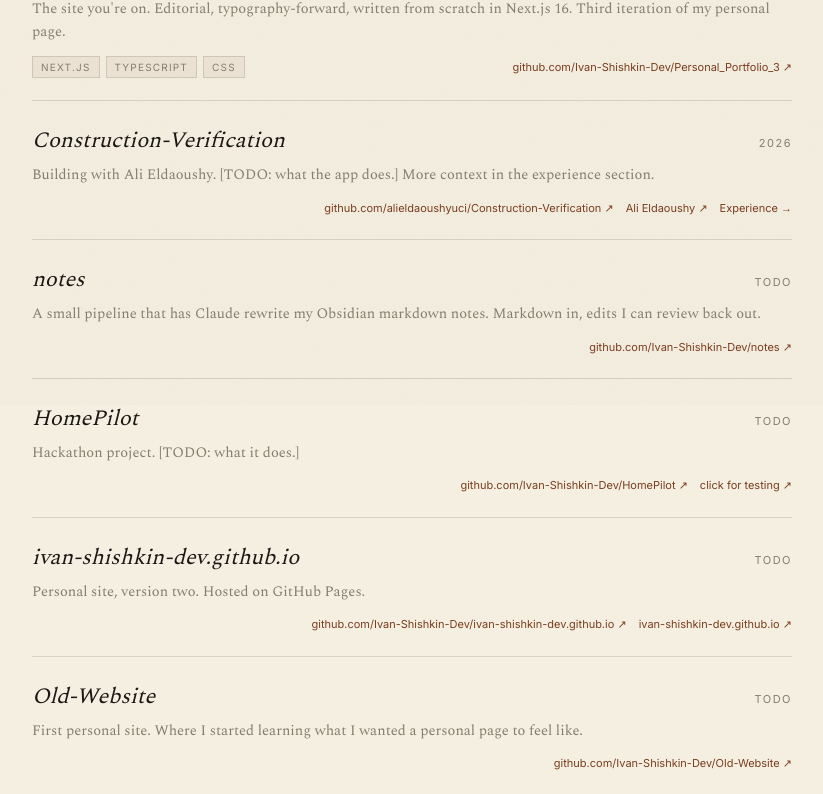
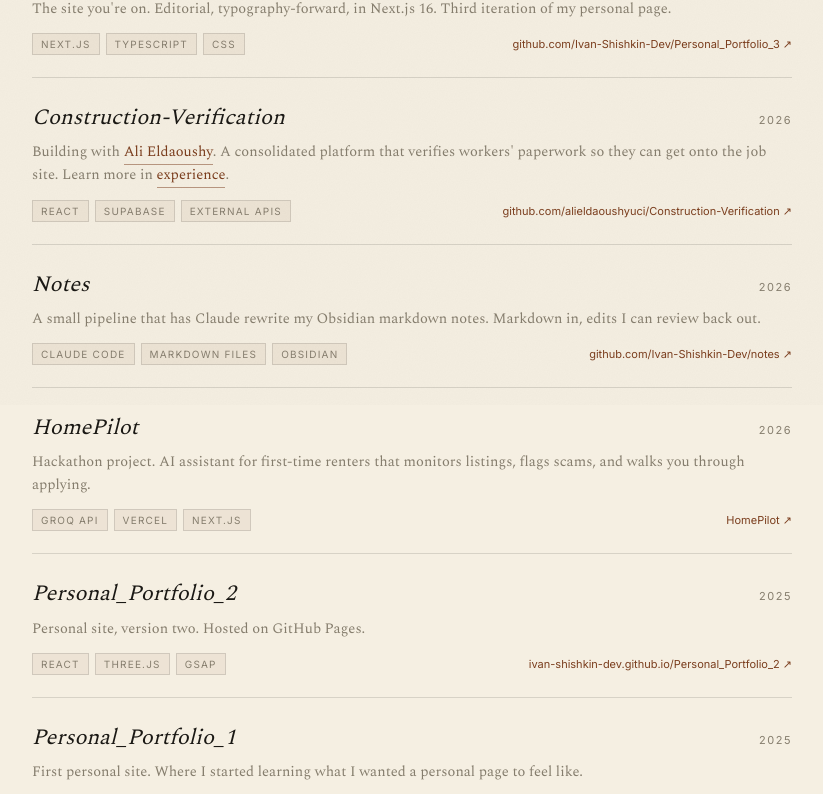
Before and after one commit to Ivan-Shishkin-Dev/Personal_Portfolio_3, a Next.js app: page /projects in a window 1280 px wide. Shown: the part 395-1189 px from the top of the page, without its empty margins (228-1051 px from the left). Built offline with nearby package versions, Linux system fonts and the light colour scheme.

Commit message:
Projects pass: real entries with confirmed years and tags, simpler subsection eyebrow

```diff
--- a/app/projects/page.tsx
+++ b/app/projects/page.tsx
@@ -5,7 +5,7 @@
 
 export const metadata: Metadata = {
   title: "Projects",
-  description: "Things I've built — class, club, and side.",
+  description: "Things I've built.",
 };
 
 export default function ProjectsPage() {
@@ -18,7 +18,7 @@
               <h3>{p.title}</h3>
               <span className="year">{p.year}</span>
             </div>
-            <div className="blurb">{p.blurb}</div>
+            <p className="blurb">{p.blurb}</p>
             <div className="meta-row">
               <div className="tags">
                 {p.tags.map((t) => (
--- a/content/projects.ts
+++ /dev/null
@@ -1,104 +0,0 @@
-export type Project = {
-  title: string;
-  blurb: string;
-  tags: string[];
-  links: { label: string; href: string }[];
-  year: string;
-};
-
-export const projects: Project[] = [
-  {
-    title: "Personal_Portfolio_3",
-    blurb:
-      "The site you're on. Editorial, typography-forward, written from scratch in Next.js 16. Third iteration of my personal page.",
-    tags: ["Next.js", "TypeScript", "CSS"],
-    links: [
-      {
-        label: "github.com/Ivan-Shishkin-Dev/Personal_Portfolio_3 ↗",
-        href: "https://github.com/Ivan-Shishkin-Dev/Personal_Portfolio_3",
-      },
-    ],
-    year: "2026",
-  },
-  {
-    title: "Construction-Verification",
-    // TODO: 1-sentence description of what the app actually does
-    blurb:
-      "Building with Ali Eldaoushy. [TODO: what the app does.] More context in the experience section.",
-    tags: [/* TODO: stack */],
-    links: [
-      {
-        label: "github.com/alieldaoushyuci/Construction-Verification ↗",
-        href: "https://github.com/alieldaoushyuci/Construction-Verification",
-      },
-      {
-        label: "Ali Eldaoushy ↗",
-        href: "http://alieldaoushyuci.github.io/portfolio/",
-      },
-      {
-        label: "Experience →",
-        href: "/experience",
-      },
-    ],
-    year: "2026", // TODO: confirm
-  },
-  {
-    title: "notes",
-    blurb:
-      "A small pipeline that has Claude rewrite my Obsidian markdown notes. Markdown in, edits I can review back out.",
-    tags: [/* TODO: Python / Node / Claude API */],
-    links: [
-      {
-        label: "github.com/Ivan-Shishkin-Dev/notes ↗",
-        href: "https://github.com/Ivan-Shishkin-Dev/notes",
-      },
-    ],
-    year: "TODO",
-  },
-  {
-    title: "HomePilot",
-    // TODO: 1-sentence description of what HomePilot does
-    blurb: "Hackathon project. [TODO: what it does.]",
-    tags: [/* TODO: stack */],
-    links: [
-      {
-        label: "github.com/Ivan-Shishkin-Dev/HomePilot ↗",
-        href: "https://github.com/Ivan-Shishkin-Dev/HomePilot",
-      },
-      {
-        label: "click for testing ↗",
-        href: "https://v0-homepilot.vercel.app/",
-      },
-    ],
-    year: "TODO",
-  },
-  {
-    title: "ivan-shishkin-dev.github.io",
-    blurb: "Personal site, version two. Hosted on GitHub Pages.",
-    tags: [/* TODO: HTML / CSS / JS / framework? */],
-    links: [
-      {
-        label: "github.com/Ivan-Shishkin-Dev/ivan-shishkin-dev.github.io ↗",
-        href: "https://github.com/Ivan-Shishkin-Dev/ivan-shishkin-dev.github.io",
-      },
-      {
-        label: "ivan-shishkin-dev.github.io ↗",
-        href: "https://ivan-shishkin-dev.github.io",
-      },
-    ],
-    year: "TODO",
-  },
-  {
-    title: "Old-Website",
-    blurb:
-      "First personal site. Where I started learning what I wanted a personal page to feel like.",
-    tags: [/* TODO */],
-    links: [
-      {
-        label: "github.com/Ivan-Shishkin-Dev/Old-Website ↗",
-        href: "https://github.com/Ivan-Shishkin-Dev/Old-Website",
-      },
-    ],
-    year: "TODO",
-  },
-];
--- /dev/null
+++ b/content/projects.tsx
@@ -0,0 +1,102 @@
+import Link from "next/link";
+import type { ReactNode } from "react";
+
+export type Project = {
+  title: string;
+  blurb: ReactNode;
+  tags: string[];
+  links: { label: string; href: string }[];
+  year: string;
+};
+
+export const projects: Project[] = [
+  {
+    title: "Personal_Portfolio_3",
+    blurb:
+      "The site you're on. Editorial, typography-forward, in Next.js 16. Third iteration of my personal page.",
+    tags: ["Next.js", "TypeScript", "CSS"],
+    links: [
+      {
+        label: "github.com/Ivan-Shishkin-Dev/Personal_Portfolio_3 ↗",
+        href: "https://github.com/Ivan-Shishkin-Dev/Personal_Portfolio_3",
+      },
+    ],
+    year: "2026",
+  },
+  {
+    title: "Construction-Verification",
+    blurb: (
+      <>
+        Building with{" "}
+        <a
+          href="https://alieldaoushyuci.github.io/portfolio/"
+          target="_blank"
+          rel="noopener noreferrer"
+        >
+          Ali Eldaoushy
+        </a>
+        . A consolidated platform that verifies workers' paperwork so they can get onto the job site. Learn more in{" "}
+        <Link href="/experience">experience</Link>.
+      </>
+    ),
+    tags: ["React", "Supabase", "External APIs"],
+    links: [
+      {
+        label: "github.com/alieldaoushyuci/Construction-Verification ↗",
+        href: "https://github.com/alieldaoushyuci/Construction-Verification",
+      },
+    ],
+    year: "2026",
+  },
+  {
+    title: "Notes",
+    blurb:
+      "A small pipeline that has Claude rewrite my Obsidian markdown notes. Markdown in, edits I can review back out.",
+    tags: ["Claude Code", "Markdown Files", "Obsidian"],
+    links: [
+      {
+        label: "github.com/Ivan-Shishkin-Dev/notes ↗",
+        href: "https://github.com/Ivan-Shishkin-Dev/notes",
+      },
+    ],
+    year: "2026",
+  },
+  {
+    title: "HomePilot",
+    blurb:
+      "Hackathon project. AI assistant for first-time renters that monitors listings, flags scams, and walks you through applying.",
+    tags: ["Groq API", "Vercel", "Next.js"],
+    links: [
+      {
+        label: "HomePilot ↗",
+        href: "https://v0-homepilot.vercel.app/",
+      },
+    ],
+    year: "2026",
+  },
+  {
+    title: "Personal_Portfolio_2",
+    blurb: "Personal site, version two. Hosted on GitHub Pages.",
+    tags: ["React", "Three.js", "GSAP"],
+    links: [
+      {
+        label: "ivan-shishkin-dev.github.io/Personal_Portfolio_2 ↗",
+        href: "https://ivan-shishkin-dev.github.io/Personal_Portfolio_2/",
+      },
+    ],
+    year: "2025",
+  },
+  {
+    title: "Personal_Portfolio_1",
+    blurb:
+      "First personal site. Where I started learning what I wanted a personal page to feel like.",
+    tags: ["CSS", "HTML", "JavaScript"],
+    links: [
+      {
+        label: "ivan-shishkin-dev.github.io/Personal_Portfolio_1 ↗",
+        href: "https://ivan-shishkin-dev.github.io/Personal_Portfolio_1/",
+      },
+    ],
+    year: "2025",
+  },
+];
--- a/content/sections.ts
+++ b/content/sections.ts
@@ -21,8 +21,8 @@
     numeral: "II",
     slug: "projects",
     title: "Projects",
-    eyebrow: "Things I've built — class, club, and side.",
-    description: "Things I've built — class, club, and side.",
+    eyebrow: "Things I've built.",
+    description: "Things I've built.",
   },
   {
     index: 3,
```
